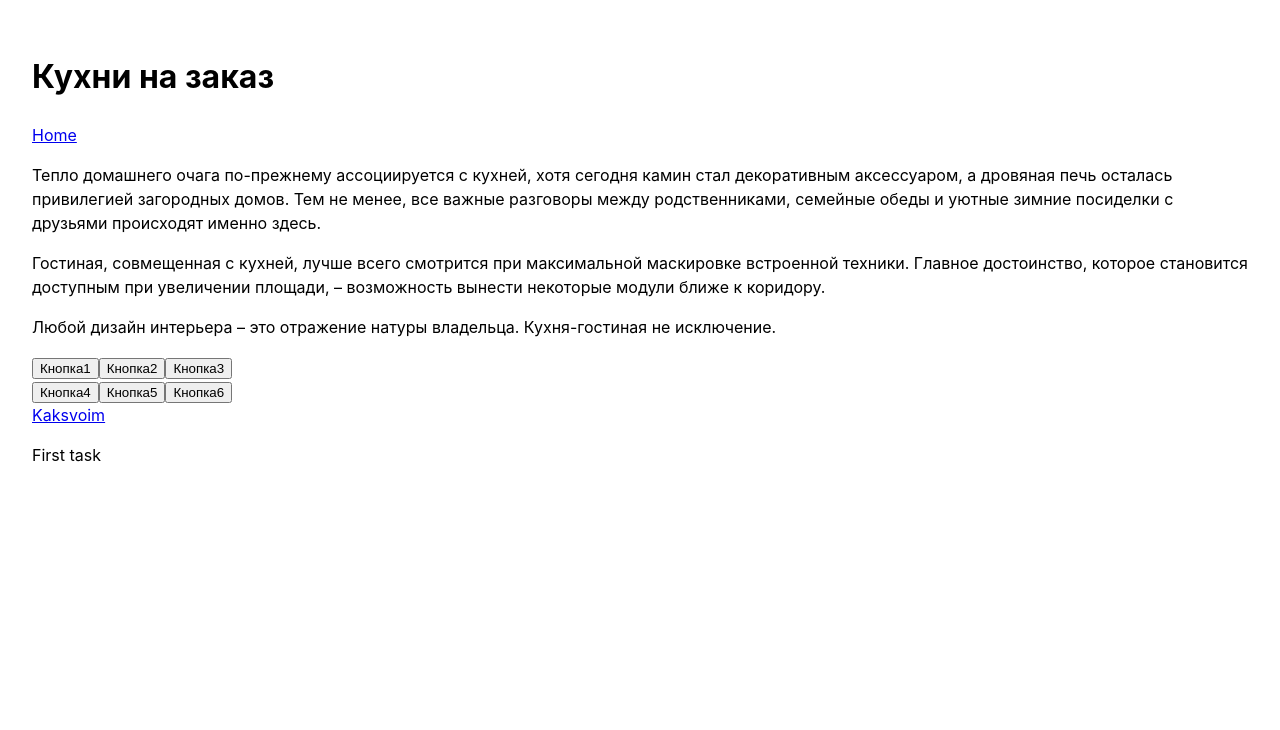
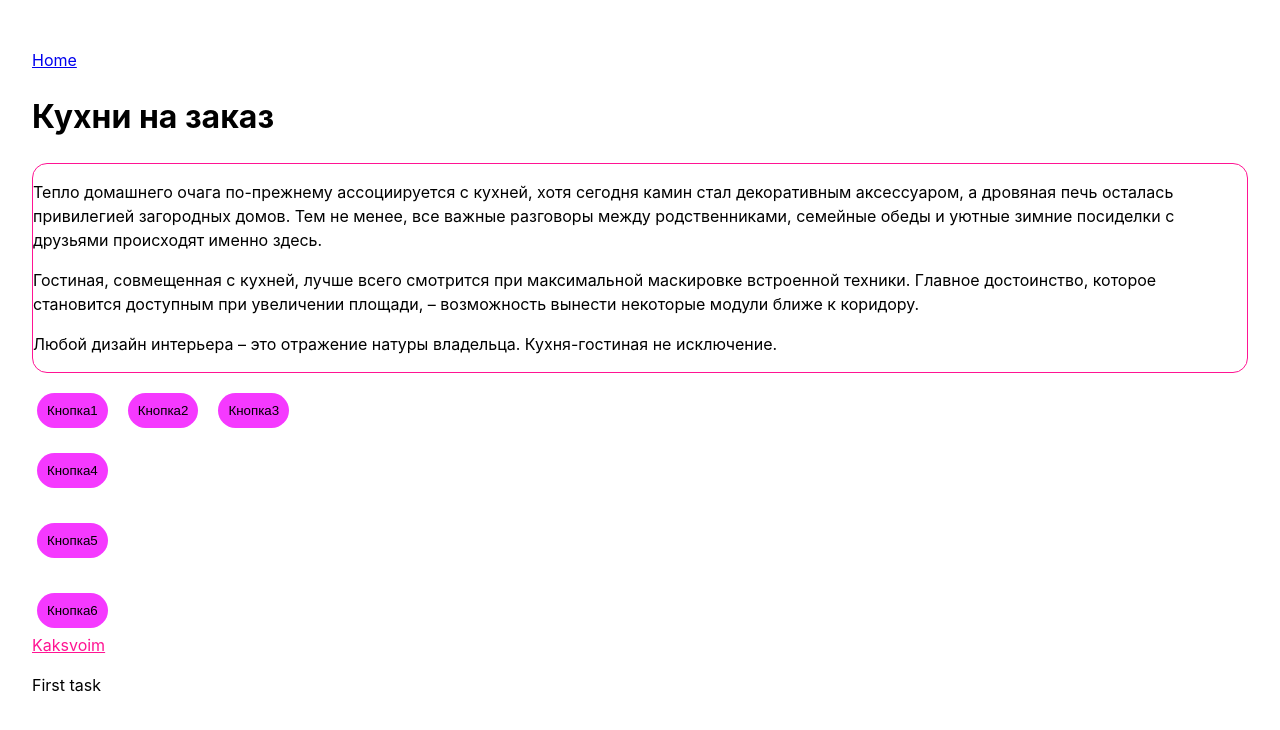
Before and after one commit to shyamrupadas/frontend-practice, a React (Vite) app: page /nastya/first-task in a window 1280 px wide. Shown: the top 730 px of the page. Built offline with nearby package versions, Linux system fonts and the light colour scheme.

Commit message:
feat: add css module

```diff
--- a/src/pages/Nastya/NastyaTask1/NastyaTask1.module.css
+++ b/src/pages/Nastya/NastyaTask1/NastyaTask1.module.css
@@ -1,5 +1,47 @@
-.button-block-horizontal {
+.myText {
+    border: 1px solid deeppink;
+    border-radius: 15px;
+
+
+}
+
+.verticalButton {
     display: flex;
-    justify-content: space-between;
-    gap: 10px;
-}
+    flex-direction: column;
+    gap: 20px;
+    padding: 5px;
+    align-items: flex-start;
+    justify-content: flex-start;
+
+  }
+
+  .horizontalButton {
+    display: flex;
+
+    gap: 20px;
+    padding: 5px;
+    align-items: flex-start;
+  }
+
+  .allButton button:hover {
+    background-color:
+  }
+
+  .allButton button {
+    border-radius: 100px;
+    background-color: #f539ff;
+    border: none;
+    cursor: pointer;
+    padding: 10px;
+    transition: transform 0.2s ease-in-out;
+    margin-top: 15px;
+  }
+
+  .Kaksvoim {
+    color: deeppink;
+    padding-right: 10px;
+  }
+
+  .Kaksvoim:hover {
+    color: #560033;
+  }
--- a/src/pages/Nastya/NastyaTask1/NastyaTask1.tsx
+++ b/src/pages/Nastya/NastyaTask1/NastyaTask1.tsx
@@ -1,4 +1,6 @@
 import { Link } from 'react-router-dom'
+
+import css from './NastyaTask1.module.css'
 
 
 
@@ -6,30 +8,35 @@ export const NastyaTask1 = () => {
   return (
       <div>
       <p>
-
-        <h1>Кухни на заказ</h1>
       <Link to={'/'}>Home</Link>
       </p>
+      <h1>Кухни на заказ</h1>
+      <div className={css.myText}>
         <p>Тепло домашнего очага по-прежнему ассоциируется с кухней, хотя сегодня камин стал декоративным аксессуаром, а дровяная печь осталась привилегией загородных домов. Тем не менее, все важные разговоры между родственниками, семейные обеды и уютные зимние посиделки с друзьями происходят именно здесь.</p>
         <p>Гостиная, совмещенная с кухней, лучше всего смотрится при максимальной маскировке встроенной техники. Главное достоинство, которое становится доступным при увеличении площади, – возможность вынести некоторые модули ближе к коридору.</p>
         <p>Любой дизайн интерьера – это отражение натуры владельца. Кухня-гостиная не исключение.</p>
+      </div>
 
-      <div class="button-block-horizontal">
+      <div className={css.allButton}>
+        <div className={css.horizontalButton}>
         <button>Кнопка1</button>
         <button>Кнопка2</button>
         <button>Кнопка3</button>
         </div>
 
-      <div class="button-block-vertical">
+
+      <div className={css.verticalButton}>
         <button>Кнопка4</button>
         <button>Кнопка5</button>
         <button>Кнопка6</button>
-
+      </div>
       </div>
 
-      <a href="https://kaksvoim.by/osipovichi-kuhni/">
+
+      <a href="https://kaksvoim.by/osipovichi-kuhni/" className={css.Kaksvoim}>
         Kaksvoim
       </a>
+
 
       <p>First task</p>
     </div>
```
Lines whose indentation alone changed are shown as unchanged.
